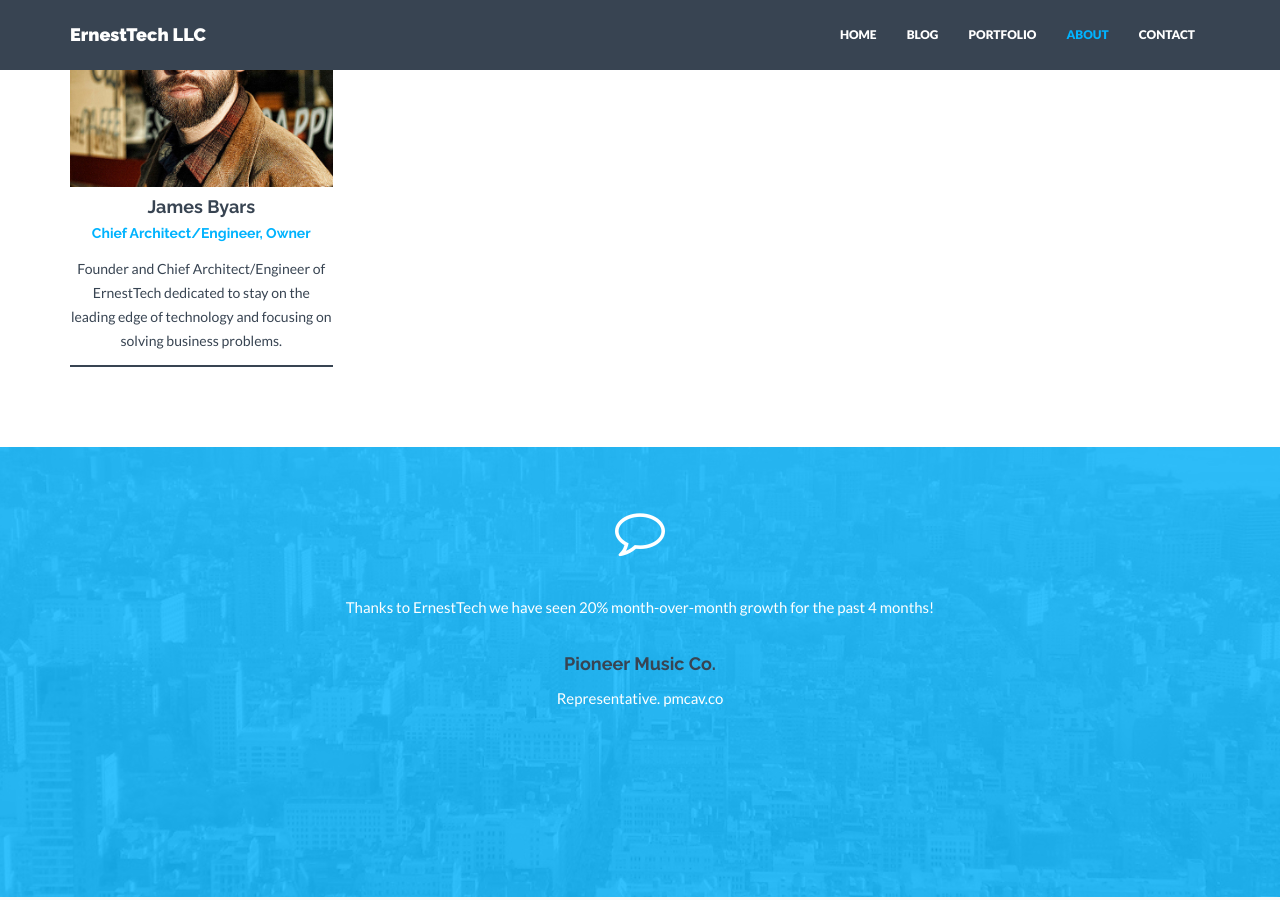
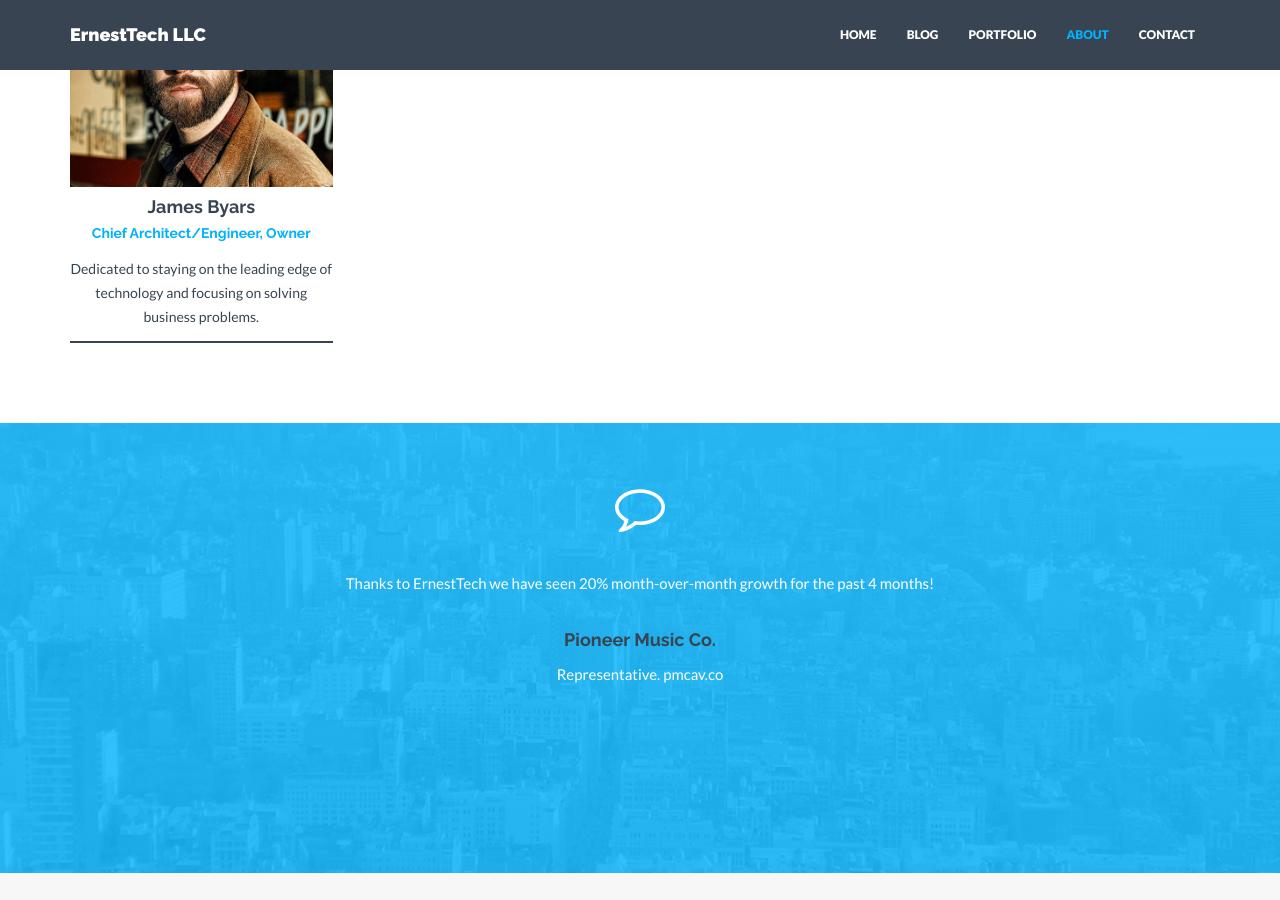
Before and after one commit to ErnestTech/ernesttech.github.io, a Jekyll site: the page built from about.html, in a window 1280 px wide and 900 px high, scrolled down 925 px. Built offline with Jekyll 4.4.1, drawn with Linux system fonts in a browser that asks for light colours; nearby versions of some CDN libraries.

Commit message:
More James Byars blurb cleanup

```diff
--- a/_config.yml
+++ b/_config.yml
@@ -53,7 +53,7 @@ tel: 000-000-0000
 members:
   - name: James Byars
     position: Chief Architect/Engineer, Owner
-    text: Founder and Chief Architect/Engineer of ErnestTech dedicated to stay on the leading edge of technology and focusing on solving business problems.
+    text: Dedicated to staying on the leading edge of technology and focusing on solving business problems.
     img: team01.jpg
     social:
       - title: envelope #use for email address
```
